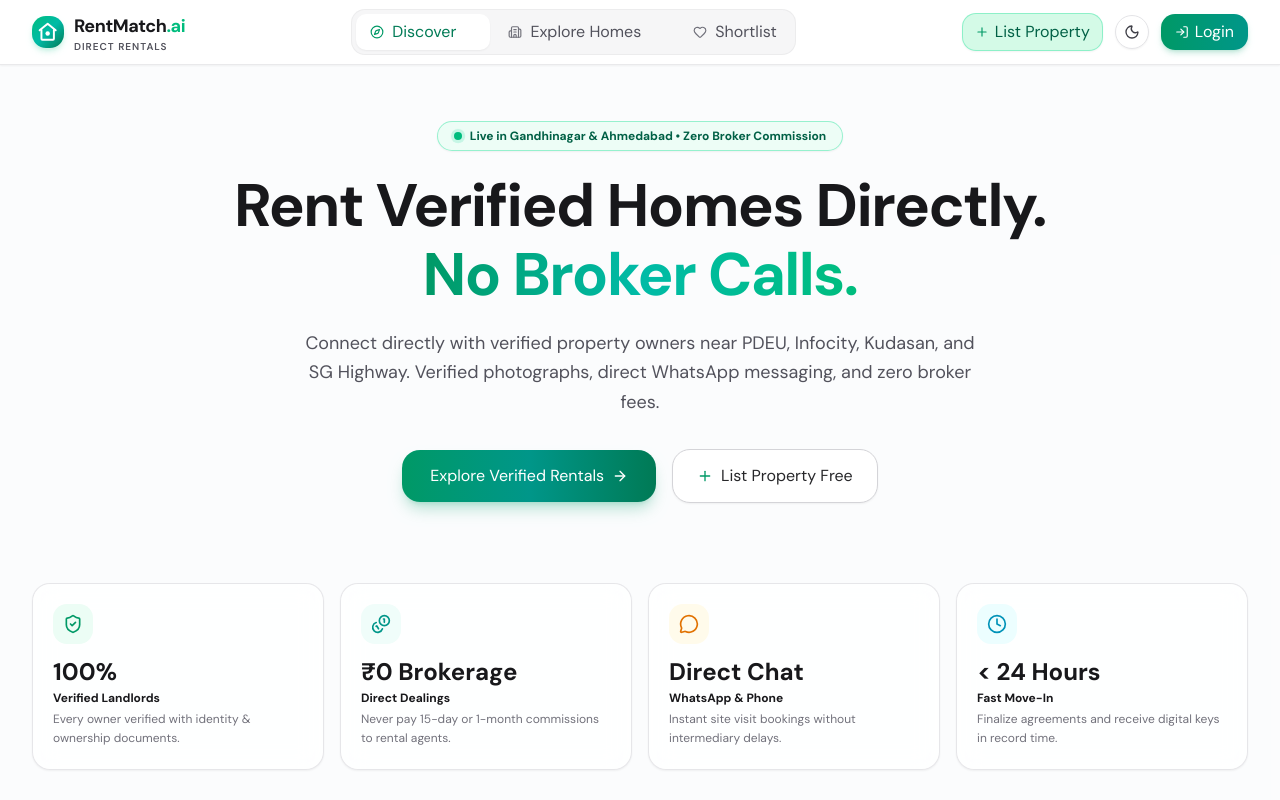
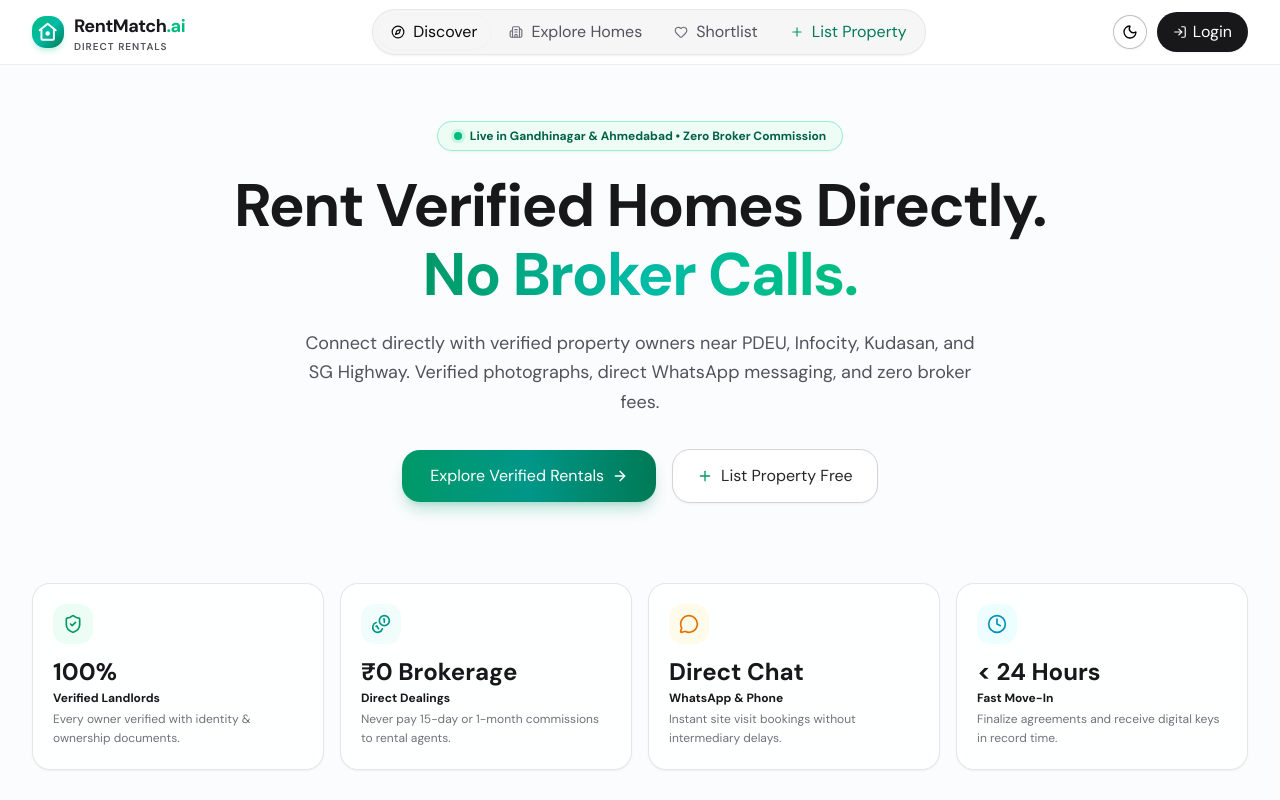
Before and after one commit to NiranjanD0/rentmatchai, a Next.js app in the folder frontend/: page / in a window 1280 px wide. Shown: the top 800 px of the page. Built offline with nearby package versions, Linux system fonts and the light colour scheme.

Commit message:
feat(layout): modernize navbar with unified center dock and black-and-white theme toggle

```diff
--- a/frontend/src/components/layout/Navbar.tsx
+++ b/frontend/src/components/layout/Navbar.tsx
@@ -7,7 +7,6 @@ import {
   Compass,
   Building2,
   Heart,
-  KeyRound,
   Plus,
   User,
   LogOut,
@@ -17,7 +16,7 @@ import {
   LayoutDashboard,
   Menu,
   X,
-  Sparkles,
+  ShieldCheck,
 } from 'lucide-react';
 import { useAuth } from '@/src/context/AuthContext';
 import { useProperty } from '@/src/context/PropertyContext';
@@ -100,6 +99,7 @@ export default function Navbar({
 
   const handleListPropertyClick = () => {
     setMobileMenuOpen(false);
+    setUserDropdownOpen(false);
     if (isAuthenticated && isLister) {
       onOpenAddProperty();
     } else if (!isAuthenticated) {
@@ -121,48 +121,75 @@ export default function Navbar({
     ? `${user.firstName?.[0] || ''}${user.lastName?.[0] || ''}`.toUpperCase()
     : 'U';
 
-  const navLinks = [
-    { id: 'home', label: 'Discover', icon: Compass, href: '/' },
-    { id: 'results', label: 'Explore Homes', icon: Building2, href: '/explore' },
-    { id: 'shortlist', label: 'Shortlist', icon: Heart, href: '/shortlist', badge: savedCount > 0 ? savedCount : null },
+  // Unified central navigation items (Discover, Explore Homes, Shortlist + List Property moved together!)
+  const navItems = [
+    { id: 'home', label: 'Discover', icon: Compass, onClick: () => handleNav('home') },
+    { id: 'results', label: 'Explore Homes', icon: Building2, onClick: () => handleNav('results') },
+    {
+      id: 'shortlist',
+      label: 'Shortlist',
+      icon: Heart,
+      badge: savedCount > 0 ? savedCount : null,
+      onClick: () => handleNav('shortlist'),
+    },
+    {
+      id: 'list-property',
+      label: 'List Property',
+      icon: Plus,
+      isSpecial: true,
+      onClick: handleListPropertyClick,
+    },
   ];
 
-  if (isAuthenticated && isLister) {
-    navLinks.push({ id: 'profile', label: 'My Listings', icon: KeyRound, href: '/profile?tab=listings', badge: null });
-  }
-
   return (
-    <header className="sticky top-0 z-40 w-full border-b border-zinc-200/80 dark:border-zinc-800/80 bg-white/90 dark:bg-zinc-950/90 backdrop-blur-md transition-colors shadow-xs">
+    <header className="sticky top-0 z-50 w-full border-b border-zinc-200/70 dark:border-zinc-800/70 bg-white/80 dark:bg-zinc-950/80 backdrop-blur-xl supports-[backdrop-filter]:bg-white/70 dark:supports-[backdrop-filter]:bg-zinc-950/70 transition-colors">
       <div className="max-w-7xl mx-auto px-4 sm:px-6 lg:px-8 h-16 flex items-center justify-between gap-4">
         {/* Brand Logo */}
         <button
           type="button"
-          className="text-left border-0 bg-transparent p-0 cursor-pointer group flex items-center"
+          className="text-left border-0 bg-transparent p-0 cursor-pointer group flex items-center focus:outline-none"
           onClick={() => handleNav('home')}
         >
           <BrandLogo size="md" />
         </button>
 
-        {/* Center Desktop Navigation Links with Icons */}
-        <nav className="hidden md:flex items-center gap-1 p-1 rounded-xl bg-zinc-100/80 dark:bg-zinc-900/80 border border-zinc-200/60 dark:border-zinc-800/60">
-          {navLinks.map((item) => {
+        {/* Center Floating Dock with Discover, Explore, Shortlist AND List Property */}
+        <nav className="hidden md:flex items-center gap-1 p-1 rounded-full bg-zinc-100/80 dark:bg-zinc-900/80 border border-zinc-200/80 dark:border-zinc-800/80 shadow-xs">
+          {navItems.map((item) => {
             const Icon = item.icon;
             const isActive = activePage === item.id;
             return (
               <button
                 key={item.id}
                 type="button"
-                onClick={() => handleNav(item.id)}
-                className={`relative flex items-center gap-2 px-3.5 py-1.5 rounded-lg text-xs font-semibold transition-all cursor-pointer ${
+                onClick={item.onClick}
+                className={`relative flex items-center gap-2 px-3.5 py-1.5 rounded-full text-xs transition-all duration-150 cursor-pointer ${
                   isActive
-                    ? 'text-emerald-700 dark:text-emerald-300 bg-white dark:bg-zinc-800 shadow-xs'
-                    : 'text-zinc-600 dark:text-zinc-400 hover:text-zinc-900 dark:hover:text-zinc-200 hover:bg-white/50 dark:hover:bg-zinc-800/50'
+                    ? 'text-zinc-950 dark:text-white font-semibold'
+                    : item.isSpecial
+                    ? 'text-emerald-700 dark:text-emerald-400 hover:text-emerald-800 dark:hover:text-emerald-300 font-semibold'
+                    : 'text-zinc-600 dark:text-zinc-400 hover:text-zinc-950 dark:hover:text-zinc-100 font-medium'
                 }`}
               >
-                <Icon className={`h-3.5 w-3.5 ${isActive ? 'text-emerald-600 dark:text-emerald-400' : 'text-zinc-500 dark:text-zinc-400'}`} />
+                {isActive && (
+                  <motion.div
+                    layoutId="activeNavIndicator"
+                    className="absolute inset-0 bg-white dark:bg-zinc-800 rounded-full shadow-xs border border-zinc-200/60 dark:border-zinc-700/60 -z-10"
+                    transition={{ type: 'spring', stiffness: 450, damping: 35 }}
+                  />
+                )}
+                <Icon
+                  className={`h-3.5 w-3.5 ${
+                    isActive
+                      ? 'text-zinc-950 dark:text-white'
+                      : item.isSpecial
+                      ? 'text-emerald-600 dark:text-emerald-400'
+                      : 'text-zinc-500 dark:text-zinc-400'
+                  }`}
+                />
                 <span>{item.label}</span>
-                {item.badge !== null && (
-                  <span className="rounded-full bg-emerald-600 text-white dark:bg-emerald-500 dark:text-zinc-950 text-[10px] font-bold px-1.5 py-0.2">
+                {item.badge !== null && item.badge !== undefined && (
+                  <span className="rounded-full bg-emerald-600 text-white dark:bg-emerald-500 dark:text-zinc-950 text-[10px] font-bold px-1.5 py-0.2 leading-tight">
                     {item.badge}
                   </span>
                 )}
@@ -172,80 +199,82 @@ export default function Navbar({
         </nav>
 
         {/* Right Action Cluster */}
-        <div className="flex items-center gap-2 sm:gap-3">
-          {/* Prominent List Property Action Button */}
-          <button
-            type="button"
-            onClick={handleListPropertyClick}
-            className="flex items-center gap-1.5 px-3 py-1.5 rounded-xl text-xs font-bold text-emerald-800 bg-emerald-100/90 hover:bg-emerald-200/90 border border-emerald-300/60 dark:bg-emerald-950/60 dark:text-emerald-300 dark:border-emerald-800/80 transition-all shadow-xs hover:shadow-sm cursor-pointer"
-          >
-            <Plus className="h-3.5 w-3.5 text-emerald-600 dark:text-emerald-400" />
-            <span>List Property</span>
-          </button>
-
-          {/* Lightswind Theme Toggle */}
+        <div className="flex items-center gap-2.5">
+          {/* Black & White Theme Toggle */}
           <ToggleTheme />
 
-          {/* Authenticated Dashboard / User Profile vs Login Button */}
+          {/* Authenticated Dashboard / User Profile vs Minimal Modern Login Button */}
           {isAuthenticated ? (
-            <div className="flex items-center gap-2">
-              <button
-                type="button"
-                className="hidden sm:flex text-xs font-semibold px-3 py-1.5 rounded-xl border border-zinc-200 dark:border-zinc-800 hover:bg-zinc-100 dark:hover:bg-zinc-900 text-zinc-800 dark:text-zinc-200 transition-colors cursor-pointer items-center gap-1.5"
-                onClick={() => handleNav('profile')}
-              >
-                <LayoutDashboard className="h-3.5 w-3.5 text-zinc-500 dark:text-zinc-400" />
-                <span>Dashboard</span>
-              </button>
-
             <div className="relative" ref={dropdownRef}>
               <button
                 type="button"
-                  className="flex items-center gap-2 border border-zinc-200 dark:border-zinc-800 rounded-full bg-white dark:bg-zinc-900 p-1 pr-2 transition-all hover:border-emerald-500/50 cursor-pointer shadow-xs"
+                className="flex items-center gap-2 rounded-full border border-zinc-200 dark:border-zinc-800 bg-white/80 dark:bg-zinc-900/80 pl-1.5 pr-2.5 py-1 text-xs font-semibold text-zinc-800 dark:text-zinc-200 hover:border-zinc-400 dark:hover:border-zinc-600 transition-all cursor-pointer shadow-xs active:scale-95"
                 onClick={() => setUserDropdownOpen(!userDropdownOpen)}
                 aria-expanded={userDropdownOpen}
               >
-                  <div className="w-7 h-7 rounded-full bg-gradient-to-tr from-emerald-600 to-teal-500 text-white font-bold text-[11px] flex items-center justify-center overflow-hidden shadow-xs">
+                <div className="w-6 h-6 rounded-full bg-zinc-900 text-white dark:bg-white dark:text-zinc-950 font-bold text-[10px] flex items-center justify-center overflow-hidden shrink-0">
                   {user!.avatar && !user!.avatar.includes('dicebear') ? (
                     <img src={user!.avatar} alt={user!.firstName} className="w-full h-full object-cover" />
                   ) : (
                     <span>{userInitials}</span>
                   )}
                 </div>
+                <span className="hidden sm:inline-block max-w-[100px] truncate">
+                  {user!.firstName}
+                </span>
                 <ChevronDown
-                    className={`h-3 w-3 text-zinc-500 dark:text-zinc-400 transition-transform duration-200 ${userDropdownOpen ? 'rotate-180' : ''}`}
+                  className={`h-3 w-3 text-zinc-400 transition-transform duration-200 ${
+                    userDropdownOpen ? 'rotate-180' : ''
+                  }`}
                 />
               </button>
 
               {/* User Dropdown Card */}
+              <AnimatePresence>
                 {userDropdownOpen && (
-                  <div className="absolute right-0 mt-2 w-60 rounded-2xl border border-zinc-200 dark:border-zinc-800 bg-white dark:bg-zinc-950 p-2 shadow-xl z-50 animate-in fade-in zoom-in-95 duration-150">
-                    <div className="px-3 py-2.5 border-b border-zinc-100 dark:border-zinc-800 mb-1">
+                  <motion.div
+                    initial={{ opacity: 0, scale: 0.96, y: 6 }}
+                    animate={{ opacity: 1, scale: 1, y: 0 }}
+                    exit={{ opacity: 0, scale: 0.96, y: 6 }}
+                    transition={{ duration: 0.15 }}
+                    className="absolute right-0 mt-2 w-64 rounded-2xl border border-zinc-200 dark:border-zinc-800 bg-white/95 dark:bg-zinc-950/95 backdrop-blur-xl p-2 shadow-xl shadow-zinc-950/10 dark:shadow-black/50 z-50"
+                  >
+                    <div className="px-3 py-2.5 border-b border-zinc-100 dark:border-zinc-800/80 mb-1">
                       <div className="font-bold text-xs text-zinc-900 dark:text-zinc-100">
                         {user!.firstName} {user!.lastName}
                       </div>
                       <div className="text-[11px] text-zinc-500 dark:text-zinc-400 truncate mt-0.5">
                         {user!.email}
                       </div>
-                      <span className="inline-block mt-1.5 text-[10px] uppercase font-bold tracking-wider px-2 py-0.5 rounded-full bg-emerald-50 dark:bg-emerald-950/60 text-emerald-700 dark:text-emerald-300 border border-emerald-200/50 dark:border-emerald-800/40">
-                        {isLister ? 'Property Lister' : 'Verified Tenant'}
-                      </span>
+                      <div className="mt-1.5 flex items-center gap-1.5 text-[10px] font-semibold text-emerald-700 dark:text-emerald-400">
+                        <ShieldCheck className="h-3 w-3" />
+                        <span>{isLister ? 'Verified Landlord' : 'Verified Renter'}</span>
+                      </div>
                     </div>
 
                     <button
                       type="button"
-                      className="flex items-center gap-2.5 w-full px-3 py-2 text-xs font-semibold text-zinc-700 dark:text-zinc-300 hover:bg-zinc-100 dark:hover:bg-zinc-900 rounded-xl text-left transition-colors cursor-pointer"
+                      className="flex items-center gap-2.5 w-full px-3 py-2 text-xs font-medium text-zinc-700 dark:text-zinc-300 hover:bg-zinc-100 dark:hover:bg-zinc-900 rounded-xl text-left transition-colors cursor-pointer"
                       onClick={() => handleNav('profile', 'personal')}
                     >
                       <User className="h-3.5 w-3.5 text-zinc-500" />
-                      <span>Profile &amp; Preferences</span>
+                      <span>Profile &amp; Account</span>
+                    </button>
+
+                    <button
+                      type="button"
+                      className="flex items-center gap-2.5 w-full px-3 py-2 text-xs font-medium text-zinc-700 dark:text-zinc-300 hover:bg-zinc-100 dark:hover:bg-zinc-900 rounded-xl text-left transition-colors cursor-pointer"
+                      onClick={() => handleNav('profile')}
+                    >
+                      <LayoutDashboard className="h-3.5 w-3.5 text-zinc-500" />
+                      <span>Dashboard</span>
                     </button>
 
                     {isLister ? (
                       <>
                         <button
                           type="button"
-                          className="flex items-center gap-2.5 w-full px-3 py-2 text-xs font-semibold text-zinc-700 dark:text-zinc-300 hover:bg-zinc-100 dark:hover:bg-zinc-900 rounded-xl text-left transition-colors cursor-pointer"
+                          className="flex items-center gap-2.5 w-full px-3 py-2 text-xs font-medium text-zinc-700 dark:text-zinc-300 hover:bg-zinc-100 dark:hover:bg-zinc-900 rounded-xl text-left transition-colors cursor-pointer"
                           onClick={() => handleNav('profile', 'listings')}
                         >
                           <Building2 className="h-3.5 w-3.5 text-zinc-500" />
@@ -266,7 +295,7 @@ export default function Navbar({
                     ) : (
                       <button
                         type="button"
-                        className="flex items-center gap-2.5 w-full px-3 py-2 text-xs font-semibold text-zinc-700 dark:text-zinc-300 hover:bg-zinc-100 dark:hover:bg-zinc-900 rounded-xl text-left transition-colors cursor-pointer"
+                        className="flex items-center gap-2.5 w-full px-3 py-2 text-xs font-medium text-zinc-700 dark:text-zinc-300 hover:bg-zinc-100 dark:hover:bg-zinc-900 rounded-xl text-left transition-colors cursor-pointer"
                         onClick={() => handleNav('shortlist')}
                       >
                         <Heart className="h-3.5 w-3.5 text-zinc-500" />
@@ -274,37 +303,35 @@ export default function Navbar({
                       </button>
                     )}
 
-                    <div className="h-px bg-zinc-100 dark:bg-zinc-800 my-1" />
+                    <div className="h-px bg-zinc-100 dark:bg-zinc-800/80 my-1" />
 
                     <button
                       type="button"
-                      className="flex items-center gap-2.5 w-full px-3 py-2 text-xs font-semibold text-red-600 dark:text-red-400 hover:bg-red-50 dark:hover:bg-red-950/40 rounded-xl text-left transition-colors cursor-pointer"
+                      className="flex items-center gap-2.5 w-full px-3 py-2 text-xs font-medium text-red-600 dark:text-red-400 hover:bg-red-50 dark:hover:bg-red-950/40 rounded-xl text-left transition-colors cursor-pointer"
                       onClick={handleLogout}
                     >
                       <LogOut className="h-3.5 w-3.5" />
                       <span>Sign Out</span>
                     </button>
-                  </div>
+                  </motion.div>
                 )}
-              </div>
+              </AnimatePresence>
             </div>
           ) : (
-            <div className="flex items-center gap-2">
             <button
               type="button"
-                className="flex items-center gap-1.5 px-3.5 py-1.5 text-xs font-bold rounded-xl bg-gradient-to-r from-emerald-600 to-teal-600 hover:from-emerald-500 hover:to-teal-500 text-white transition-all shadow-md shadow-emerald-600/20 active:scale-95 cursor-pointer"
+              className="flex items-center gap-1.5 px-4 py-2 text-xs font-semibold rounded-full bg-zinc-900 hover:bg-zinc-800 text-white dark:bg-white dark:hover:bg-zinc-100 dark:text-zinc-950 transition-all shadow-xs active:scale-95 cursor-pointer"
               onClick={() => handleNav('login')}
             >
               <LogIn className="h-3.5 w-3.5" />
               <span>Login</span>
             </button>
-            </div>
           )}
 
           {/* Mobile Menu Hamburger */}
           <button
             type="button"
-            className="md:hidden p-2 rounded-xl text-zinc-600 dark:text-zinc-300 hover:bg-zinc-100 dark:hover:bg-zinc-900 transition-colors cursor-pointer"
+            className="md:hidden p-2 rounded-full text-zinc-700 dark:text-zinc-300 hover:bg-zinc-100 dark:hover:bg-zinc-900 transition-colors cursor-pointer focus:outline-none"
             onClick={() => setMobileMenuOpen(!mobileMenuOpen)}
             aria-label="Toggle navigation menu"
           >
@@ -321,46 +348,41 @@ export default function Navbar({
             animate={{ opacity: 1, height: 'auto' }}
             exit={{ opacity: 0, height: 0 }}
             transition={{ duration: 0.2 }}
-            className="md:hidden border-t border-zinc-200 dark:border-zinc-800 bg-white/98 dark:bg-zinc-950/98 px-4 pt-3 pb-6 space-y-1.5 backdrop-blur-md overflow-hidden"
+            className="md:hidden border-t border-zinc-200 dark:border-zinc-800 bg-white/95 dark:bg-zinc-950/95 px-4 pt-3 pb-6 space-y-1.5 backdrop-blur-xl overflow-hidden"
           >
-            {navLinks.map((item) => {
+            {navItems.map((item) => {
               const Icon = item.icon;
               const isActive = activePage === item.id;
               return (
                 <button
                   key={item.id}
                   type="button"
-                  className={`w-full flex items-center justify-between px-3 py-2.5 rounded-xl text-xs font-semibold text-left transition-colors ${
+                  className={`w-full flex items-center justify-between px-3.5 py-2.5 rounded-xl text-xs font-medium text-left transition-colors ${
                     isActive
-                      ? 'bg-emerald-50 dark:bg-emerald-950/50 text-emerald-800 dark:text-emerald-300'
+                      ? 'bg-zinc-100 dark:bg-zinc-900 text-zinc-950 dark:text-white font-semibold'
+                      : item.isSpecial
+                      ? 'text-emerald-700 dark:text-emerald-400 font-semibold hover:bg-emerald-50 dark:hover:bg-emerald-950/40'
                       : 'text-zinc-700 dark:text-zinc-300 hover:bg-zinc-50 dark:hover:bg-zinc-900'
                   }`}
-                  onClick={() => handleNav(item.id)}
+                  onClick={item.onClick}
                 >
                   <span className="flex items-center gap-2.5">
-                    <Icon className="h-4 w-4 text-emerald-600 dark:text-emerald-400" />
+                    <Icon className={`h-4 w-4 ${item.isSpecial ? 'text-emerald-600 dark:text-emerald-400' : 'text-zinc-500 dark:text-zinc-400'}`} />
                     <span>{item.label}</span>
                   </span>
-                  {item.badge !== null && (
+                  {item.badge !== null && item.badge !== undefined && (
                     <span className="rounded-full bg-emerald-600 text-white text-[10px] font-bold px-2 py-0.5">
                       {item.badge}
+                    </span>
+                  )}
+                  {item.isSpecial && (
+                    <span className="text-[10px] uppercase font-bold tracking-wider text-emerald-700 dark:text-emerald-300 bg-emerald-50 dark:bg-emerald-950/60 px-2 py-0.5 rounded-full border border-emerald-200/50 dark:border-emerald-800/50">
+                      Free
                     </span>
                   )}
                 </button>
               );
             })}
-
-            <button
-              type="button"
-              className="w-full flex items-center justify-between px-3 py-2.5 rounded-xl text-xs font-bold text-emerald-800 bg-emerald-100 dark:bg-emerald-950/80 dark:text-emerald-200 mt-2"
-              onClick={handleListPropertyClick}
-            >
-              <span className="flex items-center gap-2">
-                <Plus className="h-4 w-4 text-emerald-600 dark:text-emerald-400" />
-                <span>List a Property (Zero Commission)</span>
-              </span>
-              <span className="text-[10px] uppercase font-bold tracking-wider text-emerald-700 dark:text-emerald-300">Free</span>
-            </button>
 
             <div className="h-px bg-zinc-100 dark:bg-zinc-800 my-2" />
 
@@ -385,14 +407,14 @@ export default function Navbar({
               <div className="space-y-2 pt-1">
                 <button
                   type="button"
-                  className="w-full flex items-center justify-center gap-2 py-2.5 rounded-xl text-xs font-bold bg-gradient-to-r from-emerald-600 to-teal-600 text-white shadow-md shadow-emerald-600/20"
+                  className="w-full flex items-center justify-center gap-2 py-2.5 rounded-xl text-xs font-semibold bg-zinc-900 text-white dark:bg-white dark:text-zinc-950"
                   onClick={() => handleNav('login')}
                 >
                   <LogIn className="h-4 w-4" /> Login
                 </button>
                 <button
                   type="button"
-                  className="w-full flex items-center justify-center gap-2 py-2.5 rounded-xl text-xs font-semibold border border-zinc-200 dark:border-zinc-800 text-zinc-800 dark:text-zinc-200"
+                  className="w-full flex items-center justify-center gap-2 py-2.5 rounded-xl text-xs font-medium border border-zinc-200 dark:border-zinc-800 text-zinc-800 dark:text-zinc-200"
                   onClick={() => handleNav('signup')}
                 >
                   <UserPlus className="h-4 w-4" /> Create Account
--- a/frontend/src/components/lightswind/toggle-theme.tsx
+++ b/frontend/src/components/lightswind/toggle-theme.tsx
@@ -342,7 +342,7 @@ export const ToggleTheme = ({
             <button
                 type="button"
                 className={cn(
-                    "p-2 rounded-full border border-zinc-200 dark:border-zinc-800 bg-white dark:bg-zinc-900 text-zinc-700 dark:text-zinc-300 transition-colors opacity-0",
+                    "p-2 rounded-full border border-black/25 dark:border-white/30 bg-white dark:bg-black text-black dark:text-white transition-colors opacity-0",
                     className
                 )}
                 aria-label="Toggle theme"
@@ -359,12 +359,12 @@ export const ToggleTheme = ({
             onClick={toggleTheme}
             aria-label="Toggle theme"
             className={cn(
-                "p-2 rounded-full border border-zinc-200 dark:border-zinc-800 bg-white dark:bg-zinc-900 text-zinc-700 dark:text-zinc-300 hover:text-zinc-950 dark:hover:text-white hover:bg-zinc-100 dark:hover:bg-zinc-800 transition-all cursor-pointer shadow-xs",
+                "p-2 rounded-full border border-black/25 dark:border-white/30 bg-white dark:bg-black text-black dark:text-white hover:bg-black hover:text-white dark:hover:bg-white dark:hover:text-black transition-all duration-200 cursor-pointer shadow-xs active:scale-95",
                 className
             )}
             {...props}
         >
-            {isDark ? <Sun className="h-4 w-4 text-amber-400" /> : <Moon className="h-4 w-4 text-zinc-700" />}
+            {isDark ? <Sun className="h-4 w-4" /> : <Moon className="h-4 w-4" />}
         </button>
     )
 }
```
Lines whose indentation alone changed are shown as unchanged.
